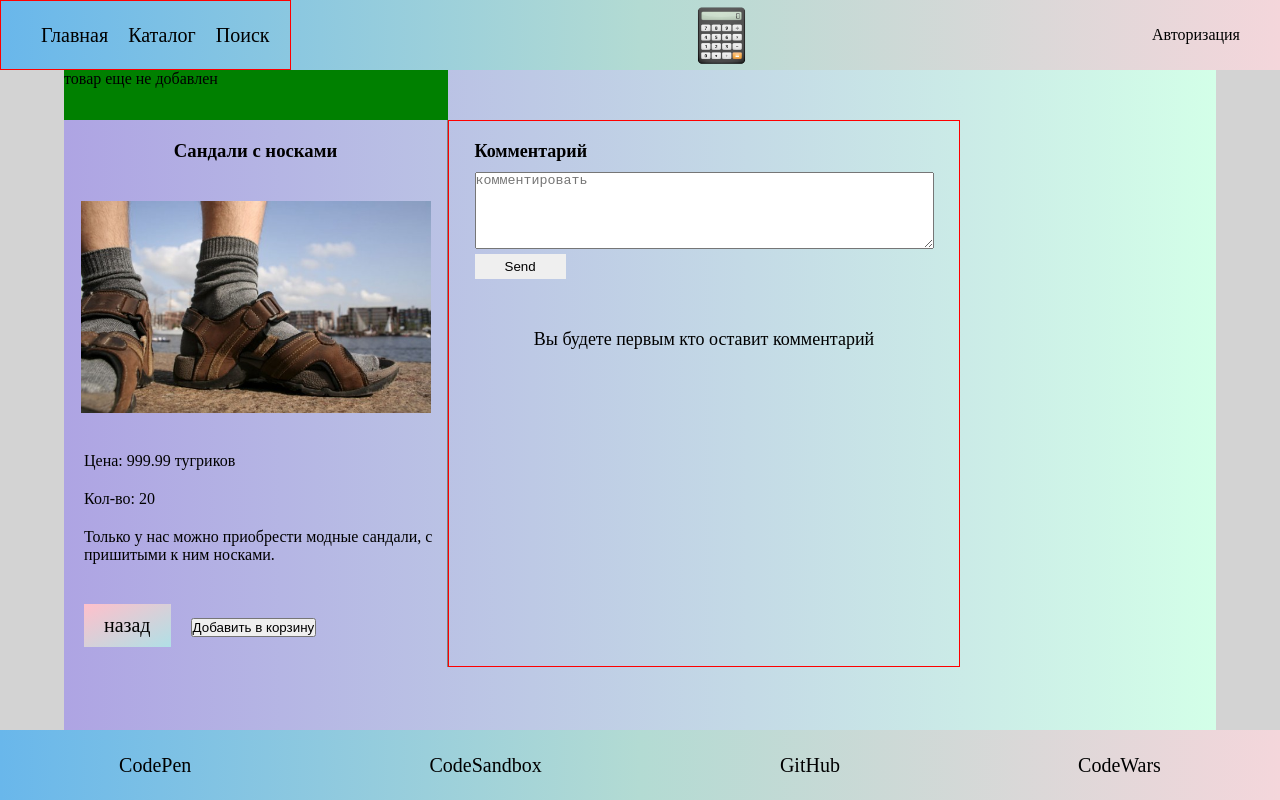
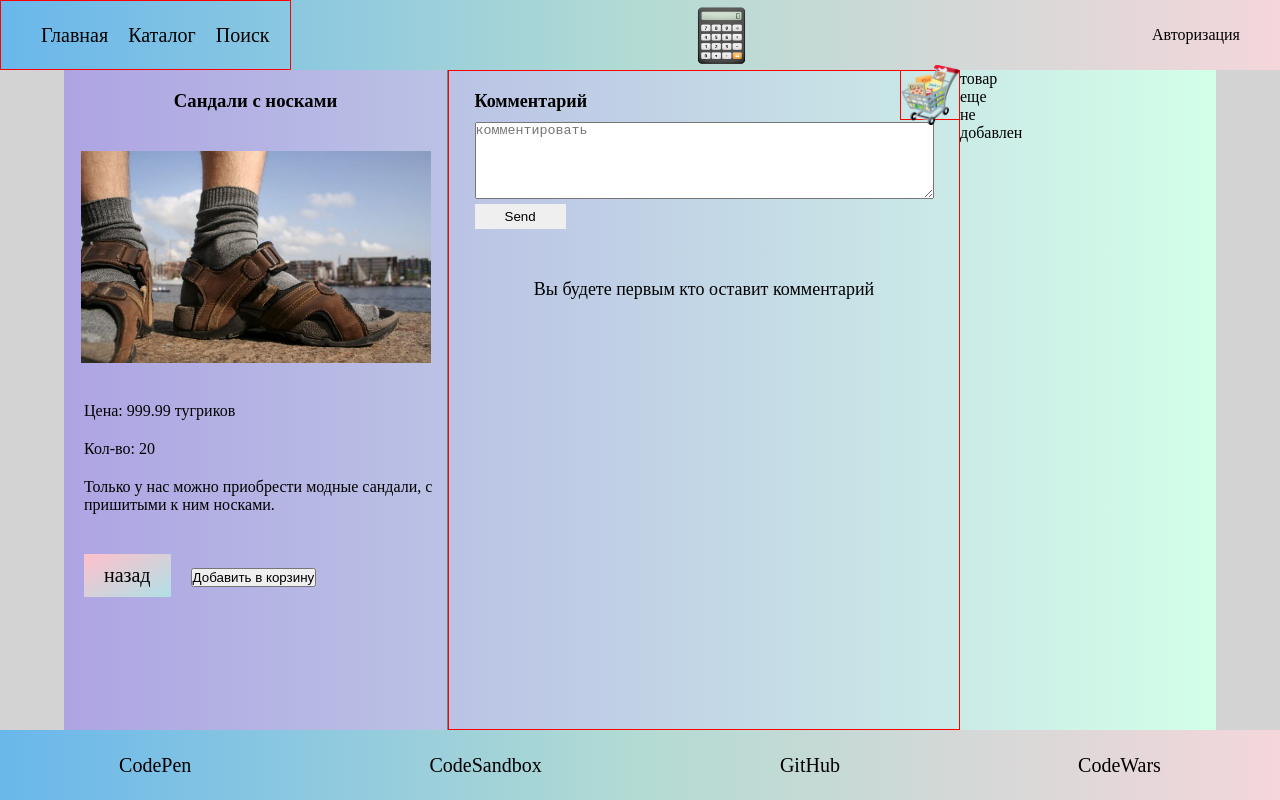
Before and after one commit to pylsar/myReactFunnyShop, a React (Create React App) app: page /products/1 in a window 1280 px wide. Built offline with nearby package versions, Linux system fonts and the light colour scheme; data requests are answered from the project's data file.

Commit message:
cart styles not finished

```diff
--- a/src/components/Cart/Cart.jsx
+++ b/src/components/Cart/Cart.jsx
@@ -1,22 +1,26 @@
-import React from 'react'
+import React, { Fragment } from 'react'
 
 import './Cart.scss'
+import cartIcon from '../../assets/img/cart.png'
 
-const Cart = ({ cartItems, product, handleRemoveFromCart }) => {
+const Cart = ({ cartItems, product, handleRemoveFromCart, handleIsVisibleCart, isVisibleCart }) => {
 
     return (
-        <div className="cart">
+        <Fragment>
+            {/* <div className="cart"> */}
+            <div className={!isVisibleCart ? 'cart' : 'cart cart__active'}>
                 {/* начальное положение, когда товаров нет */}
                 {cartItems.length === 0 ? 'товар еще не добавлен' : <div>Товаров вырано: {cartItems.length}</div>}
                 {/* если товар выбран, добавляем его название в корзину */}
                 <div className="cart__product">
                     {cartItems.length !== 0 && product.title}
-                {
-                    cartItems.length !== 0 && <span className="cart__product--close" onClick={handleRemoveFromCart}>&times;</span>
-                }
-
+                    { cartItems.length !== 0 && <span className="cart__product--close" onClick={handleRemoveFromCart}>&times;</span> }
+                </div>
+                <div className="cart__icon">
+                    <img src={cartIcon} alt='cart' onClick={handleIsVisibleCart}/>
                 </div>
             </div>
+        </Fragment>
     )
 }
 
--- a/src/components/Cart/Cart.scss
+++ b/src/components/Cart/Cart.scss
@@ -1,13 +1,44 @@
+@import '../../settings.scss';
+
 .cart {
-    width: 30vw;
-    height: 50px;
+    width: 0px;
+    min-height: calc(100vh - 140px);
     background: green;
+    position: relative;
     &__product {
-        display: flex;
-        align-items: center;
+        @include flexbox;
+        @include align-items(center);
         &--close {
             margin-left: 20px;
             font-size: 30px;
+            color: $warning;
+            cursor: pointer;
+            &:hover {
+                transform: rotate(90deg);
+                transition: all .5s ease-in;
+            }
         }
     }
+    &__icon {
+        width: 60px;
+        height: 50px;
+        border: 1px solid red;
+        position: absolute;
+        top: 0;
+        left: -60px;
+        @include flexbox;
+        @include justify-content(center);
+        @include align-items(center);
+        & img {
+            width: 100%;
+            cursor: pointer;
+        }
+    }
+    &__active {
+        width: 30vw;
+        min-height: calc(100vh - 140px);
+        padding: 20px 10px;
+        background: green;
+        position: relative;
+    }
 }
--- a/src/containers/Auth/Auth.scss
+++ b/src/containers/Auth/Auth.scss
@@ -22,7 +22,7 @@
         transform: translate(-50%,-50%);
         z-index: 100;
         &__box {
-            border: 1px solid red;
+            border: 1px solid $warning;
             display: flex;
             justify-content: center;
             align-items: center;
@@ -34,11 +34,11 @@
                 border: 2px solid skyblue;
                 padding-left: 10px;
                 &--error{
-                    border: 2px solid red;
+                    border: 2px solid $warning;
                 }
             }
             &--error{
-                color: red;
+                color: $warning;
             }
         }
     }
--- a/src/containers/ViewProduct/ViewProduct.js
+++ b/src/containers/ViewProduct/ViewProduct.js
@@ -15,7 +15,8 @@ class ViewProduct extends React.Component {
         isLoading: true,
         product: {},
         productInCart: false,
-        cartItems: []
+        cartItems: [],
+        isVisibleCart: false
     }
 
 
@@ -56,6 +57,12 @@ class ViewProduct extends React.Component {
         }
     }
 
+    handleIsVisibleCart = () => {
+        this.setState({
+            isVisibleCart: !this.state.isVisibleCart
+        })
+    }
+
 
     render(){
         return (
@@ -67,10 +74,10 @@ class ViewProduct extends React.Component {
                         <Loader />
                     </Fragment>
                     :
-                    <Fragment>
-                        <Cart cartItems={this.state.cartItems} product={this.state.product} handleRemoveFromCart={this.handleRemoveFromCart}/>
-                        <ProductInfo product={this.state.product} handleAddToCart={this.handleAddToCart} productInCart={this.state.productInCart} handleRemoveFromCart={this.handleRemoveFromCart}/>
-                    </Fragment>
+                    <div className="viewProduct__box">
+                        <ProductInfo product={this.state.product} handleAddToCart={this.handleAddToCart} productInCart={this.state.productInCart} handleRemoveFromCart={this.handleRemoveFromCart} />
+                        <Cart cartItems={this.state.cartItems} product={this.state.product} handleRemoveFromCart={this.handleRemoveFromCart} handleIsVisibleCart={this.handleIsVisibleCart} isVisibleCart={this.state.isVisibleCart}/>
+                    </div>
                 }
 
             </div>
--- a/src/containers/ViewProduct/ViewProduct.scss
+++ b/src/containers/ViewProduct/ViewProduct.scss
@@ -1,3 +1,8 @@
+@import '../../settings.scss';
+
 .viewProduct {
     min-height: calc(100vh - 140px);
+    &__box{
+        @include flexbox;
+    }
 }
--- a/src/settings.scss
+++ b/src/settings.scss
@@ -3,6 +3,7 @@ $mainText: black; // цвет основного текста
 $mainLink: black; // цвет ссылок
 $mainLinkHover: white;
 $border: black; // цвет границ
+$warning: red; // цвет ошибок и закрытие кнопки в корзине
 
 $mainBg: linear-gradient(90deg, #aea4e3, #d3ffe8); // цвет контента
 $secondaryBg: linear-gradient(90deg, #69b7eb, #b3dbd3, #f4d6db); // цвет футера и хэдера
```
Lines whose indentation alone changed are shown as unchanged.
